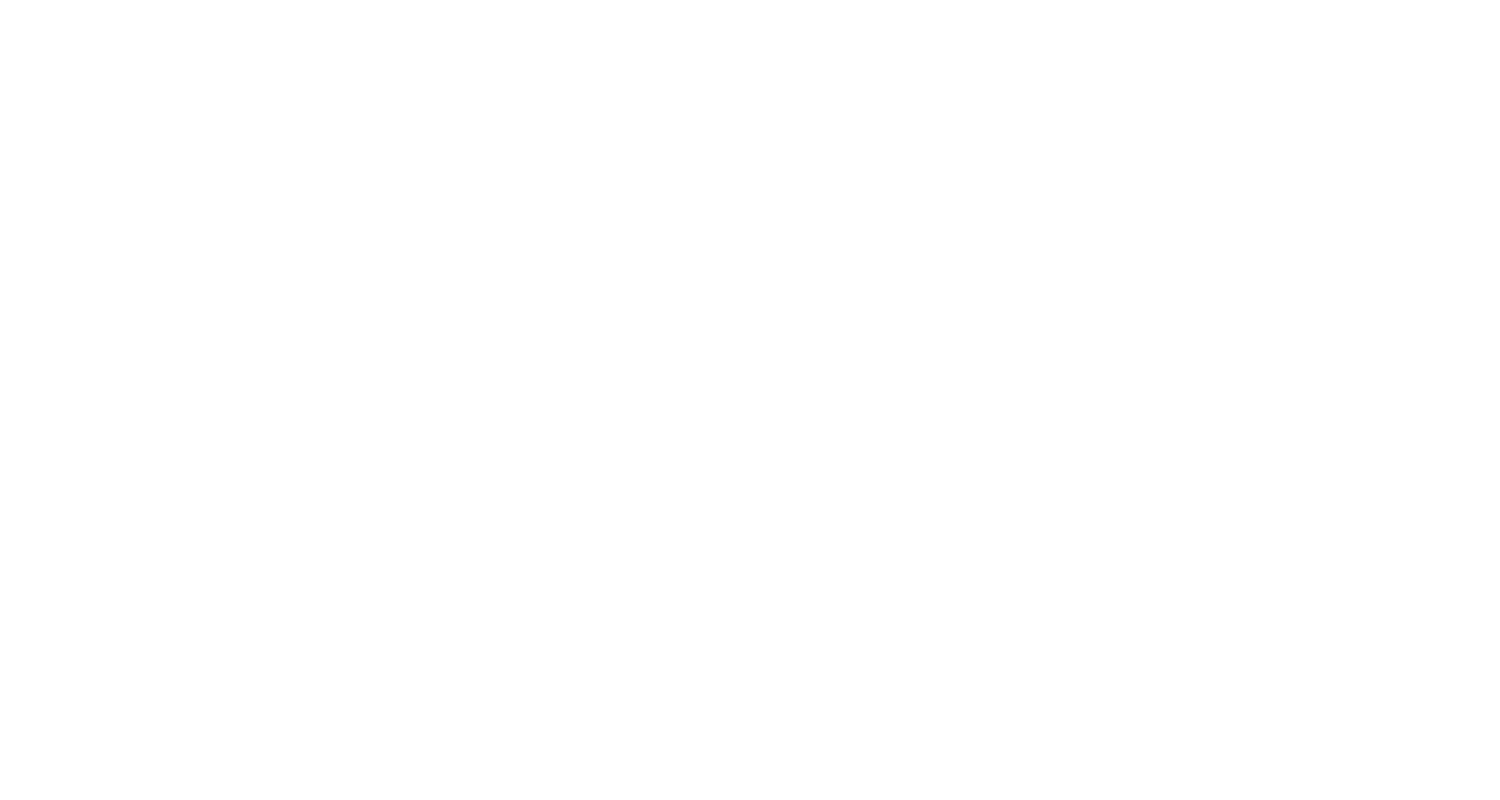
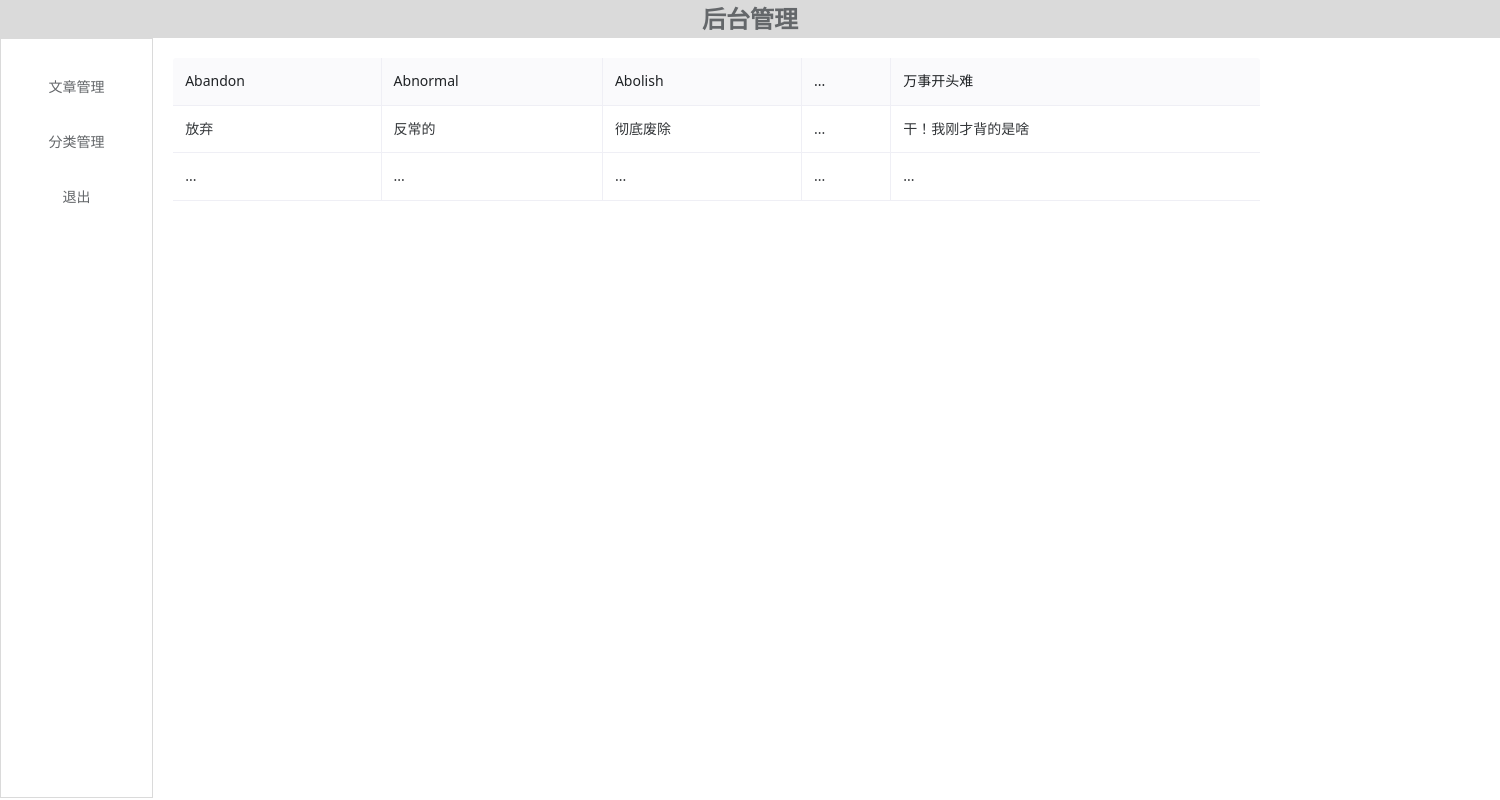
Before and after one commit to SuYuan025/blog, a Vue app in the folder client/: page /dashboard/categories in a window 1280 px wide. Before the commit this address had no page. Shown: the whole page, 1500 px wide, since content can reach past the window. Built offline with nearby package versions, Linux system fonts and the light colour scheme.

Commit message:
后台框架

```diff
--- /dev/null
+++ b/client/src/views/dashboard/articles.vue
@@ -0,0 +1,11 @@
+<template>
+  <div>文章管理</div>
+</template>
+
+<script setup lang='ts'>
+
+</script>
+
+<style scoped>
+
+</style>
--- /dev/null
+++ b/client/src/views/dashboard/categories.vue
@@ -0,0 +1,39 @@
+<template>
+  <div>
+    <n-table :bordered="false" :single-line="false">
+      <thead>
+        <tr>
+          <th>Abandon</th>
+          <th>Abnormal</th>
+          <th>Abolish</th>
+          <th>...</th>
+          <th>万事开头难</th>
+        </tr>
+      </thead>
+      <tbody>
+        <tr>
+          <td>放弃</td>
+          <td>反常的</td>
+          <td>彻底废除</td>
+          <td>...</td>
+          <td>干！我刚才背的是啥</td>
+        </tr>
+        <tr>
+          <td>...</td>
+          <td>...</td>
+          <td>...</td>
+          <td>...</td>
+          <td>...</td>
+        </tr>
+      </tbody>
+    </n-table>
+  </div>
+</template>
+
+<script setup lang='ts'>
+
+</script>
+
+<style scoped>
+
+</style>
--- a/client/src/views/dashboard/index.vue
+++ b/client/src/views/dashboard/index.vue
@@ -1,16 +1,81 @@
 <template>
-    <div>
-      dashboard
-      {{ admin }}
+  <div class="title">后台管理</div>
+    <div class="main-panel">
+      <div class="menus">
+        <div
+          v-for="(item, index) in menus"
+          :key="index"
+          @click="toPage(item.href)"
+        >
+          {{ item.name }}
+        </div>
+      </div>
+      <div style="padding: 20px; width: 100%;">
+        <router-view />
+      </div>
     </div>
 </template>
 
 <script setup lang='ts'>
-import { adminStore } from '@/stores/adminStore'
+import { useRouter, useRoute } from 'vue-router'
+import { onMounted } from 'vue'
 
-const admin = adminStore()
+const router = useRouter()
+const route = useRoute()
+
+const menus = [
+  { name: '文章管理', href: '/dashboard/articles' },
+  { name: '分类管理', href: '/dashboard/categories' },
+  { name: '退出', href: 'logout' },
+]
+
+onMounted(() => {
+  if (!route.path || route.path === '/dashboard') {
+    router.push('/dashboard/articles')
+  }
+})
+
+const toPage = (href: string) => {
+  if (href === 'logout') {
+    router.push('/login')
+  } else {
+    router.push(href)
+  }
+}
 </script>
 
 <style scoped>
+.main-panel {
+  display: flex;
+  color: #64676a;
+  max-width: 1500px;
+  margin: 0 auto;
+}
 
+.title {
+  width: 1500px;
+  font-size: 24px;
+  font-weight: bold;
+  color: #64676a;
+  margin: 0 auto;
+  text-align: center;
+  background: #dadada;
+}
+
+.menus {
+  padding: 20px 0;
+  box-sizing: border-box;
+  line-height: 55px;
+  text-align: center;
+  width: 180px;
+  height: 95vh;
+  border: 1px solid #dadada;
+
+  div {
+    cursor: pointer;
+    &:hover {
+      color: #fd760e;
+    }
+  }
+}
 </style>
```
Also changed, not shown: client/src/router/index.ts (+11 -4 lines).
